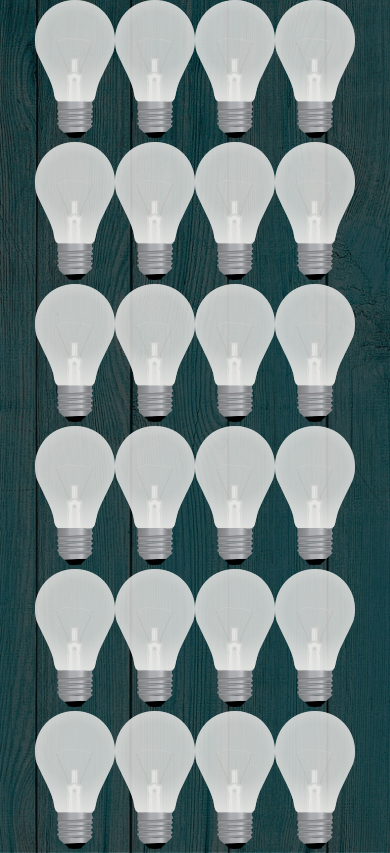
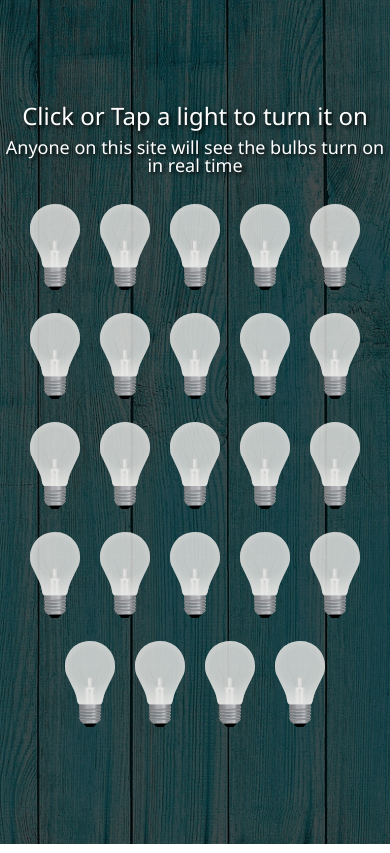
Before and after one commit to joshborup/lightbulbs_and_sockets, a React (Create React App) app: page / in a window 390 px wide. Built offline with nearby package versions, Linux system fonts and the light colour scheme; no server answers.

Commit message:
updated heading

```diff
--- a/src/App.css
+++ b/src/App.css
@@ -6,7 +6,10 @@
   min-height: 100vh;
   display: flex;
   justify-content: center;
-  align-items: center; }
+  align-items: center;
+  flex-direction: column; }
+  .App > div:first-child {
+    margin-bottom: 20px; }
   .App > div {
     display: flex;
     max-width: 800px;
@@ -15,6 +18,34 @@
     justify-content: center;
     align-items: center;
     flex-wrap: wrap; }
+  .App .common-heading {
+    font-family: 'Segoe UI', Tahoma, Geneva, Verdana, sans-serif;
+    color: white;
+    text-shadow: 2px 2px 4px black; }
+  .App h1 {
+    font-size: 34px;
+    margin-bottom: 10px; }
+    @media (max-width: 599px) {
+      .App h1 {
+        font-size: 24px; } }
+  .App h2 {
+    font-size: 24px; }
+    @media (max-width: 599px) {
+      .App h2 {
+        font-size: 18px; } }
 
 .bulb {
-  width: 80px; }
+  width: 80px;
+  margin: 10px; }
+  @media (max-width: 599px) {
+    .bulb {
+      width: 50px; } }
+
+.bulb:hover {
+  cursor: pointer; }
+
+.bulb:focus {
+  outline: none; }
+
+.bulb:active {
+  outline: none; }
--- a/src/App.js
+++ b/src/App.js
@@ -16,7 +16,6 @@ class App extends Component {
   socket.emit('room', 'user-connected');
 
   socket.on("update_bulb", (bulb) => {
-    console.log(bulb)
     this.setState({
         [bulb.key]: bulb.value
     });
@@ -49,6 +48,11 @@ class App extends Component {
     return (
       <div className="App">
         <div>
+          <h1 className='common-heading'>Click or Tap a light to turn it on</h1>
+          <h2 className='common-heading'>Anyone on this site will see the bulbs turn on in real time</h2>
+        </div>
+        <div>
+
           {displayBulbs}
         </div>
       </div>
--- a/src/App.scss
+++ b/src/App.scss
@@ -7,6 +7,12 @@
     display: flex;
     justify-content: center;
     align-items: center;
+    flex-direction: column;
+
+    >div:first-child {
+        margin-bottom: 20px;
+    }
+
     >div {
         display: flex;
         max-width: 800px;
@@ -15,9 +21,49 @@
         justify-content: center;
         align-items: center;
         flex-wrap: wrap;
+
     }
+
+    .common-heading {
+        font-family: 'Segoe UI', Tahoma, Geneva, Verdana, sans-serif;
+        color: white;
+        text-shadow: 2px 2px 4px black;
+    }
+
+    h1{
+        font-size: 34px;
+        margin-bottom: 10px;
+        @media (max-width: 599px) {
+            font-size: 24px;
+        }
+    }
+
+    h2{
+        font-size: 24px;
+
+        @media (max-width: 599px) {
+            font-size: 18px;
+        }
+    }
+
   }
 
   .bulb {
     width: 80px;
+    margin: 10px;
+    @media (max-width: 599px) {
+        width: 50px;
+    }
   }
+
+  .bulb:hover {
+    cursor: pointer;
+  }
+
+  .bulb:focus {
+    outline: none;
+  }
+
+  .bulb:active {
+    outline: none;
+  }
--- a/src/index.css
+++ b/src/index.css
@@ -1,5 +1,51 @@
+html, body, div, span, applet, object, iframe,
+h1, h2, h3, h4, h5, h6, p, blockquote, pre,
+a, abbr, acronym, address, big, cite, code,
+del, dfn, em, img, ins, kbd, q, s, samp,
+small, strike, strong, sub, sup, tt, var,
+b, u, i, center,
+dl, dt, dd, ol, ul, li,
+fieldset, form, label, legend,
+table, caption, tbody, tfoot, thead, tr, th, td,
+article, aside, canvas, details, embed,
+figure, figcaption, footer, header, hgroup,
+menu, nav, output, ruby, section, summary,
+time, mark, audio, video {
+	margin: 0;
+	padding: 0;
+	border: 0;
+	font-size: 100%;
+	font: inherit;
+	vertical-align: baseline;
+}
+/* HTML5 display-role reset for older browsers */
+article, aside, details, figcaption, figure,
+footer, header, hgroup, menu, nav, section {
+	display: block;
+}
 body {
-  margin: 0;
-  padding: 0;
-  font-family: sans-serif;
+	line-height: 1;
 }
+ol, ul {
+	list-style: none;
+}
+blockquote, q {
+	quotes: none;
+}
+blockquote:before, blockquote:after,
+q:before, q:after {
+	content: '';
+	content: none;
+}
+table {
+	border-collapse: collapse;
+	border-spacing: 0;
+}
+
+html {
+  box-sizing: border-box;
+}
+
+*{
+  box-sizing: inherit;
+}
```
